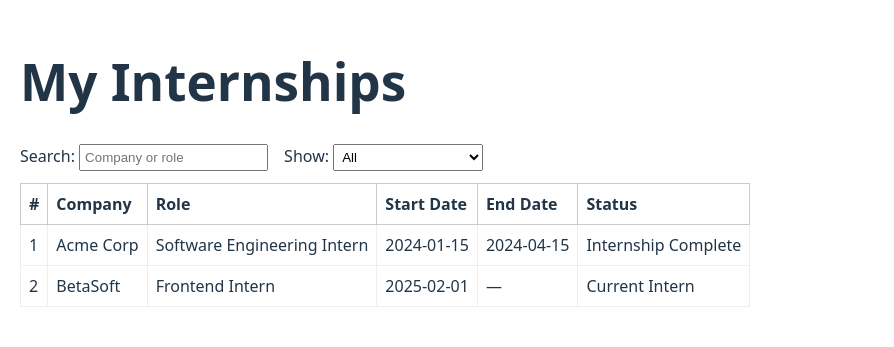
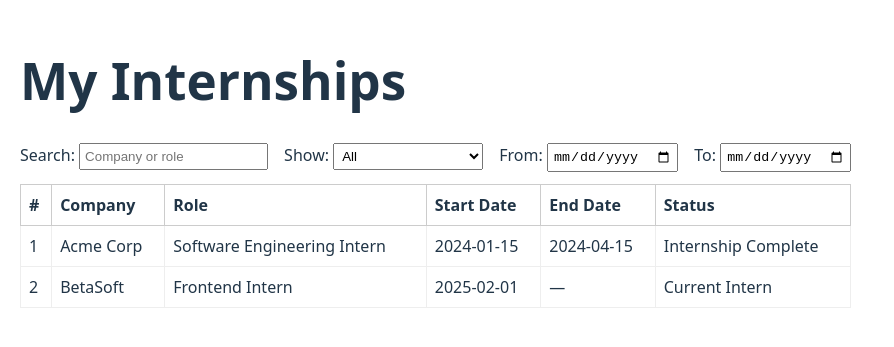
Before and after one commit to mennazeineldin11/SE_Team, a React (Vite) app in the folder frontend/: page / in a window 1280 px wide. Shown: the part 237-584 px from the top of the page, without its empty margins (0-894 px from the left). Built offline with nearby package versions, Linux system fonts and the light colour scheme.

Commit message:
feat: add date-range filter to internships list

```diff
--- a/frontend/src/components/InternshipList.jsx
+++ b/frontend/src/components/InternshipList.jsx
@@ -4,33 +4,45 @@ import React, { useState } from 'react';
 import internships from '../data/internships.json';
 
 export default function InternshipList() {
-  // 1️⃣ State for search term and status filter
+  // 1️⃣ State for search, status, and date filters
   const [searchTerm, setSearchTerm]     = useState('');
   const [statusFilter, setStatusFilter] = useState('All');
+  const [fromDate, setFromDate]         = useState('');
+  const [toDate, setToDate]             = useState('');
 
-  // 2️⃣ Compute filtered list before rendering
+  // 2️⃣ Filter logic
   const filtered = internships.filter(item => {
-    // Search: match company or role (case-insensitive)
+    // — Search by company or position —
     const matchesSearch =
       item.company.toLowerCase().includes(searchTerm.toLowerCase()) ||
       item.position.toLowerCase().includes(searchTerm.toLowerCase());
 
-    // Status: All / Current Intern (Present) / Internship Complete (Past)
+    // — Status filter: All / Current Intern / Internship Complete —
     const matchesStatus =
       statusFilter === 'All' ||
       (statusFilter === 'Current Intern' && item.status === 'Present') ||
       (statusFilter === 'Internship Complete' && item.status === 'Past');
 
-    return matchesSearch && matchesStatus;
+    // — Date range filter —
+    // Parse internship dates
+    const start = new Date(item.startDate);
+    const end   = item.endDate ? new Date(item.endDate) : new Date();
+
+    // If fromDate is set, only include internships starting on/after that
+    const afterFrom = fromDate ? start >= new Date(fromDate) : true;
+    // If toDate is set, only include internships ending on/before that
+    const beforeTo = toDate ? end <= new Date(toDate) : true;
+
+    return matchesSearch && matchesStatus && afterFrom && beforeTo;
   });
 
   return (
     <div style={{ padding: 20 }}>
       <h1>My Internships</h1>
 
-      {/* 3️⃣ Search input & status dropdown */}
-      <div style={{ marginBottom: 12 }}>
-        <label style={{ marginRight: 16 }}>
+      {/* 3️⃣ Controls: Search, Status & Date */}
+      <div style={{ marginBottom: 12, display: 'flex', gap: '1rem', flexWrap: 'wrap' }}>
+        <label>
           Search:{' '}
           <input
             type="text"
@@ -40,6 +52,7 @@ export default function InternshipList() {
             style={{ padding: 4 }}
           />
         </label>
+
         <label>
           Show:{' '}
           <select
@@ -51,6 +64,26 @@ export default function InternshipList() {
             <option>Current Intern</option>
             <option>Internship Complete</option>
           </select>
+        </label>
+
+        <label>
+          From:{' '}
+          <input
+            type="date"
+            value={fromDate}
+            onChange={e => setFromDate(e.target.value)}
+            style={{ padding: 4 }}
+          />
+        </label>
+
+        <label>
+          To:{' '}
+          <input
+            type="date"
+            value={toDate}
+            onChange={e => setToDate(e.target.value)}
+            style={{ padding: 4 }}
+          />
         </label>
       </div>
 
```
